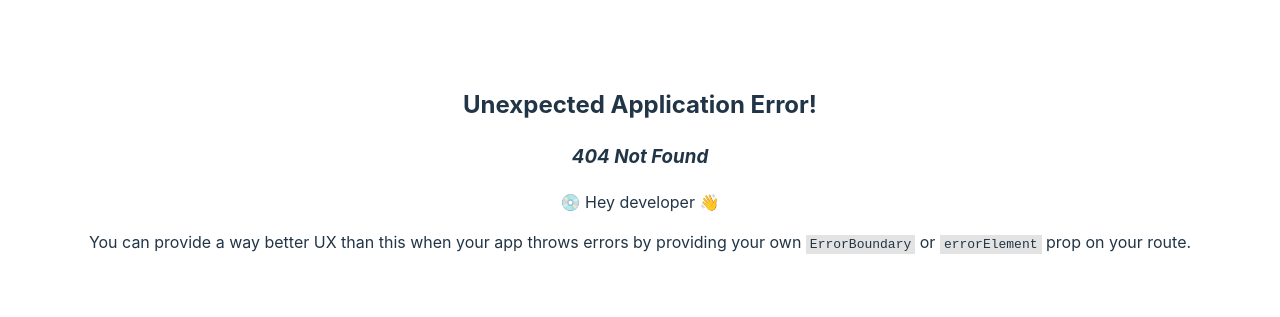
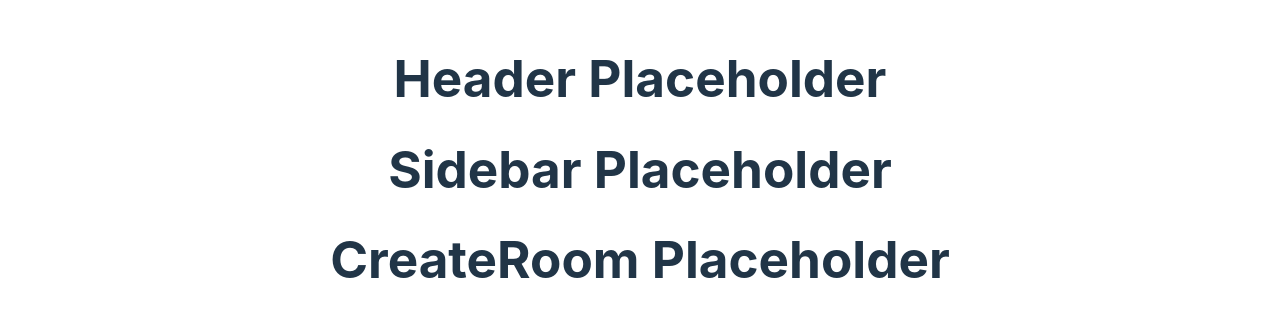
Before and after one commit to stevendreed/3600, a React (Vite) app in the folder client/: page /CreateRoom in a window 1280 px wide. Before the commit this address had no page. Shown: the part 231-548 px from the top of the page. Built offline with nearby package versions, Linux system fonts and the light colour scheme.

Commit message:
Routes now render information depending on url - / - Home page... /CreateRoom - Create Room Page... /Chatroom/:id - Chatroom Page

```diff
--- a/client/src/components/RoomCard/index.jsx
+++ b/client/src/components/RoomCard/index.jsx
@@ -1,15 +1,15 @@
 // this will will be the individual cards rendered on the home page for each chat room
 
 // function to export our homepage content to Outlet in App.jsx based on url defined in Main.jsx
-const Home = () => {
+const RoomCard = () => {
 
 // what we want to render
 return (
     <div>
-        <h1>Homepage Placeholder</h1>
+        <h1>RoomCard Placeholder</h1>
     </div>
 )
 
 }
 
-export default Home
+export default RoomCard
--- a/client/src/main.jsx
+++ b/client/src/main.jsx
@@ -7,31 +7,31 @@ import './index.css'
 import App from './App.jsx'
 // these pages need to be created and exported to properly render below
 import Home from './pages/Home';
-// import Chatroom from './pages/Chatroom';
-// import CreateRoomForm from './pages/CreateRoomForm';
-// import NotFound from './pages/NotFound';
+import Chatroom from './pages/Chatroom';
+import CreateRoom from './pages/CreateRoom';
+import ErrorPage from './pages/ErrorPage';
 
 const router = createBrowserRouter([
   {
     path: '/',
     element: <App />,
-    // errorElement: <NotFound />,
+    errorElement: <ErrorPage />,
     children: [
       {
         // homepage functions also as the login page
         index: true,
         element: <Home />
       },
-      // {
-      //   // page where logged in users can create a room
-      //   path: '/CreateRoom',
-      //   element: <CreateRoomForm />
-      // }, {
-      //   // specific chatroom a user has joined
-      //   // chatroom uses a wildcard in its parameters to match the user with the correct database information
-      //   path: '/Chatroom/:id',
-      //   element: <Chatroom />
-      // },
+      {
+        // page where logged in users can create a room
+        path: '/CreateRoom',
+        element: <CreateRoom />
+      }, {
+        // specific chatroom a user has joined
+        // chatroom uses a wildcard in its parameters to match the user with the correct database information
+        path: '/Chatroom/:id',
+        element: <Chatroom />
+      },
     ],
   },
 ]);
--- a/client/src/pages/Chatroom.jsx
+++ b/client/src/pages/Chatroom.jsx
@@ -2,3 +2,19 @@
 
 // it uses a Chatroom/:id route and needs to use a wildcard to target and load the data of the
 // selected chatroom
+
+const ChatRoom = () => {
+    // This is an example of how we run our query through frontend
+    // const { loading, data } = useQuery(QUERY_THOUGHTS);
+
+    // if no data is returned, set thoughts to an empty array
+    // const thoughts = data?.thoughts || [];
+
+    return (
+      <main>
+        <h1>Chatroom Placeholder</h1>
+      </main>
+    );
+  };
+
+  export default ChatRoom;
--- a/client/src/pages/CreateRoom.jsx
+++ b/client/src/pages/CreateRoom.jsx
@@ -1 +1,17 @@
 // will render the CreateRoomForm component
+
+const CreateRoom = () => {
+    // This is an example of how we run our query through frontend
+    // const { loading, data } = useQuery(QUERY_THOUGHTS);
+
+    // if no data is returned, set thoughts to an empty array
+    // const thoughts = data?.thoughts || [];
+
+    return (
+      <main>
+        <h1>CreateRoom Placeholder</h1>
+      </main>
+    );
+  };
+
+  export default CreateRoom;
```
